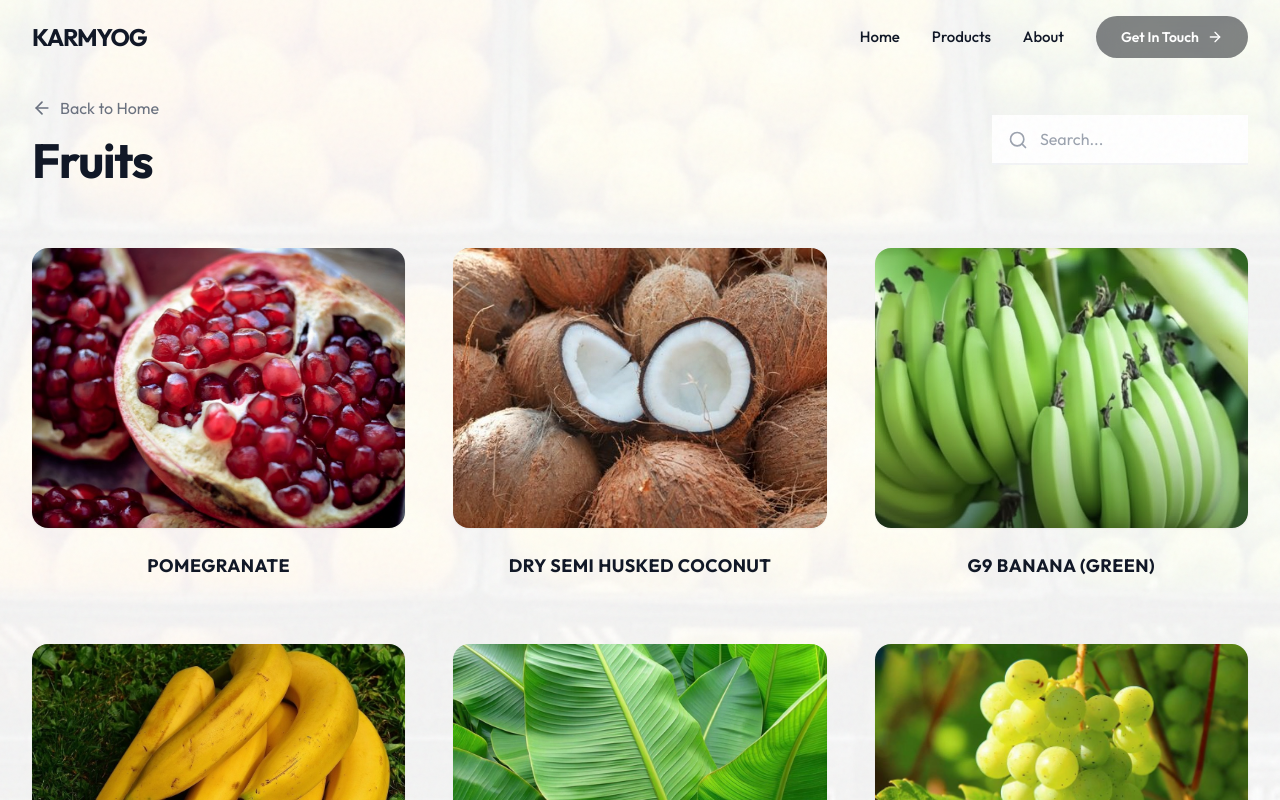
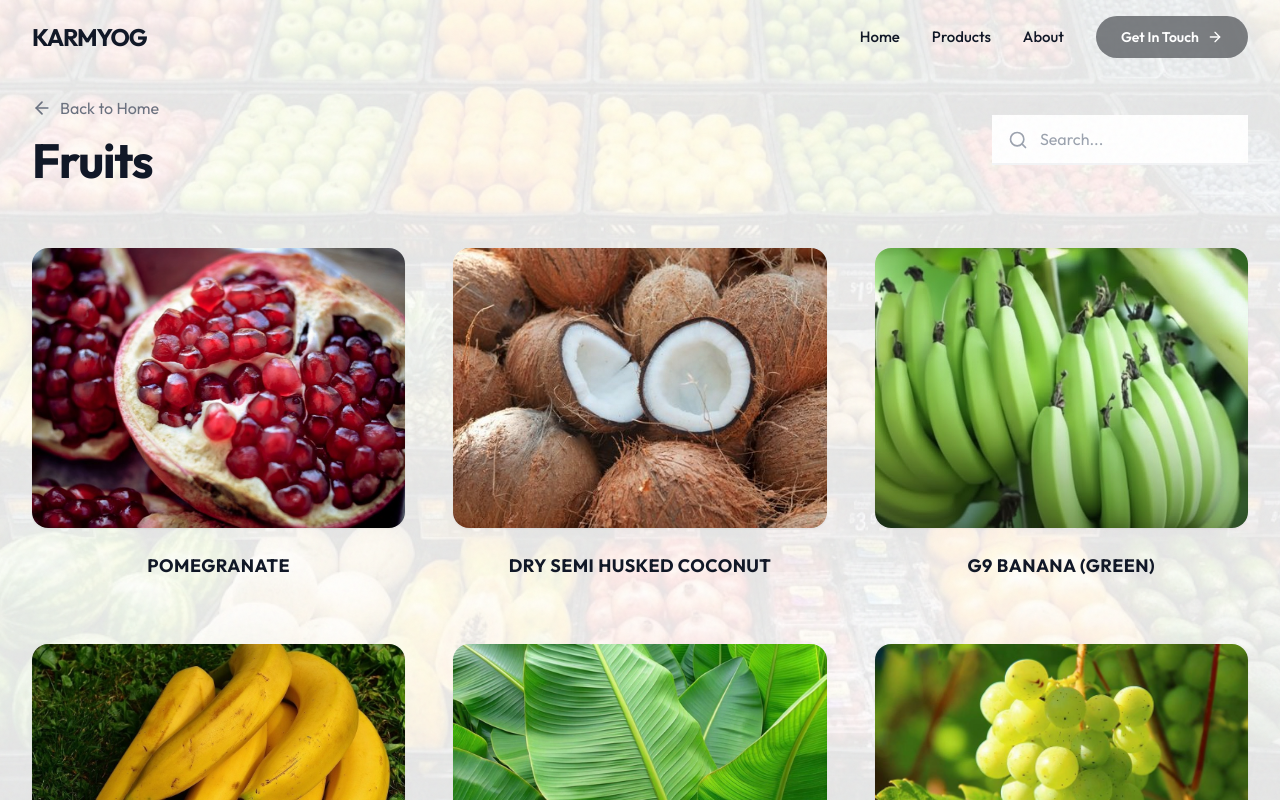
Before and after one commit to Boogiepop004/karmyog_export, a React (Vite) app: page /products/fruits in a window 1280 px wide. Shown: the top 800 px of the page. Built offline with nearby package versions, Linux system fonts and the light colour scheme.

Commit message:
Fix: Fruits background fixed position and opacity

```diff
--- a/src/pages/Fruits.jsx
+++ b/src/pages/Fruits.jsx
@@ -29,9 +29,9 @@ const Fruits = () => {
     );
 
     return (
-        <div className="pt-24 pb-16 min-h-screen relative overflow-hidden">
+        <div className="pt-24 pb-16 min-h-screen relative">
             {/* Background Image specific for Fruits page */}
-            <div className="absolute inset-0 z-0 opacity-5 pointer-events-none">
+            <div className="fixed inset-0 z-0 opacity-10 pointer-events-none">
                 <img
                     src="/images/fruits_bg_test.jpg"
                     alt=""
```
